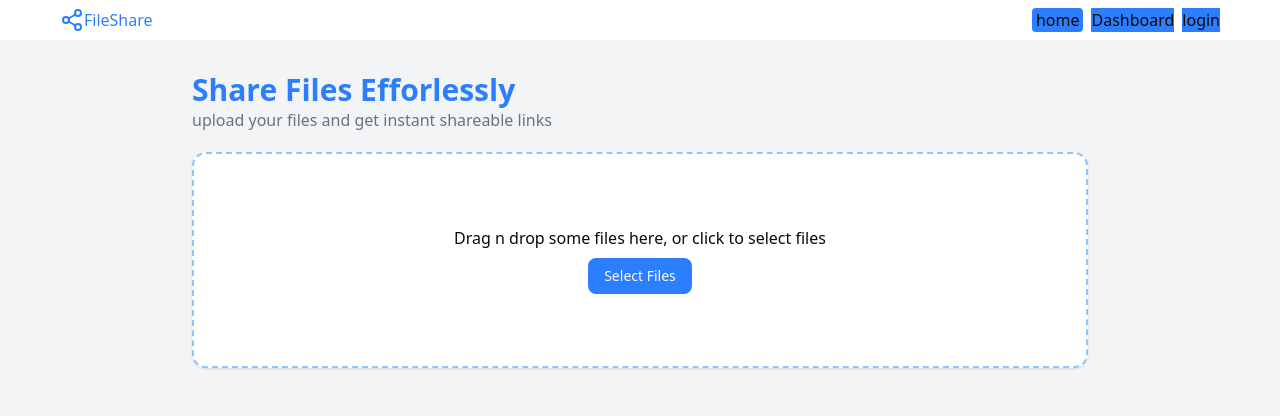
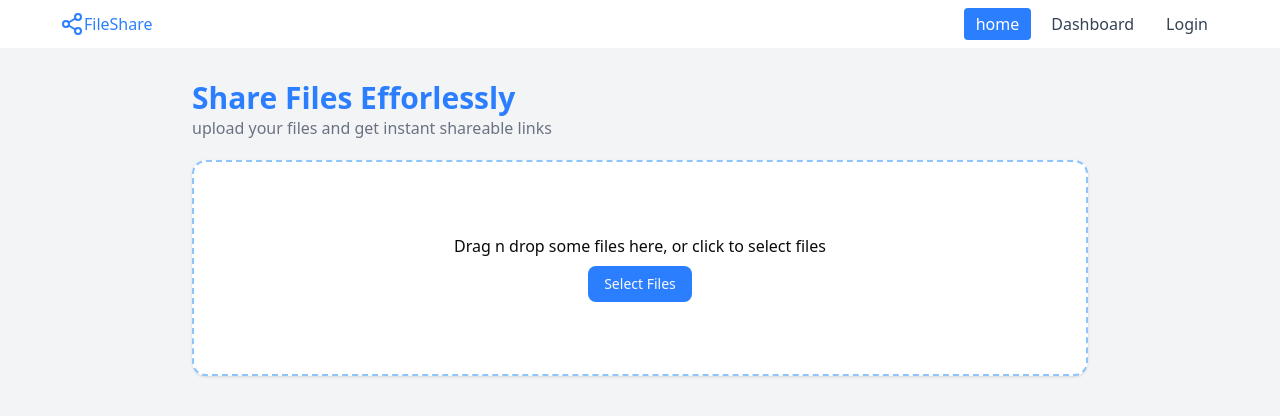
Before and after one commit to wendygn/share-project, a Next.js app: page / in a window 1280 px wide. Shown: the top 416 px of the page. Built offline with nearby package versions, Linux system fonts and the light colour scheme.

Commit message:
feat(ui): add active navigation highlight

```diff
--- a/package.json
+++ b/package.json
@@ -66,6 +66,10 @@
     "eslint": "^9",
     "eslint-config-next": "16.0.1",
     "tailwindcss": "^4",
-    "tw-animate-css": "^1.4.0"
+    "tw-animate-css": "^1.4.0",
+    "@types/bun": "latest"
+  },
+  "peerDependencies": {
+    "typescript": "^5"
   }
 }
--- a/src/app/_component/header.jsx
+++ b/src/app/_component/header.jsx
@@ -1,9 +1,13 @@
-import { Button } from "@/components/ui/button";
-import { cn } from "@/lib/utils";
+"use client"
 import { Share2 } from "lucide-react";
-import Link from "next/link";
+import { usePathname } from "next/navigation";
+import NavLink from "./navlink";
 
 export const Header = () => {
+const pathName = usePathname() || "/"
+const normalize = (p) => p.replace(/\/$/,'') || '/'
+const p = normalize(pathName)
+
   return (
     <header className="flex justify-between px-15 py-2 bg-white items-center">
       <div className="flex">
@@ -11,24 +15,9 @@ export const Header = () => {
         <div className="text-blue-500">FileShare</div>
       </div>
       <div className="flex gap-2">
-        <Link href="/" className="px-1 rounded bg-blue-500 hover:bg-blue-400" size="nav">
-          home
-        </Link>
-        <Link
-          href="/dashboard"
-          className="bg-blue-500 hover:bg-blue-400"
-          size="nav"
-        >
-          Dashboard
-        </Link>
-
-          <Link
-            href="/login"
-            className="bg-blue-500 hover:bg-blue-400"
-            size="nav"
-          >
-            login
-          </Link>
+        <NavLink href="/" isActive={p === "/"}>home</NavLink>
+        <NavLink href="/dashboard" isActive={p.startsWith("/dashboard")}>Dashboard</NavLink>
+        <NavLink href="/login" isActive={p === "/login"}>Login</NavLink>
       </div>
     </header>
   );
--- /dev/null
+++ b/src/app/_component/navlink.js
@@ -0,0 +1,15 @@
+import Link from "next/link";
+
+export default function NavLink({href, children, isActive = false}) {
+     const base = "px-3 py-1 rounded transition";
+     const activeClass = "bg-blue-500 text-white";
+     const inactiveClass = "text-gray-700 hover:bg-sky-100";
+
+     return (
+        <Link href={href} className={`${base} ${isActive ? activeClass : inactiveClass}`}
+        aria-current={isActive ? "page" : undefined}
+        >
+            {children}
+        </Link>
+     )
+}
```
Also changed, not shown: 1 other file (tests, documents, lock files or other folders).
